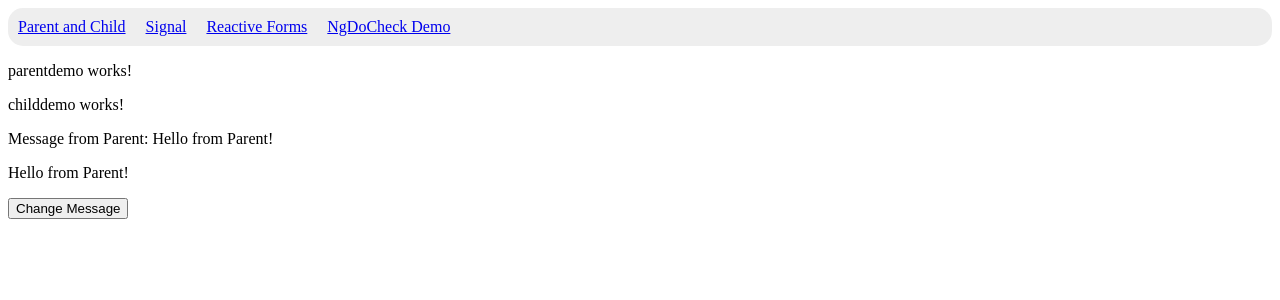
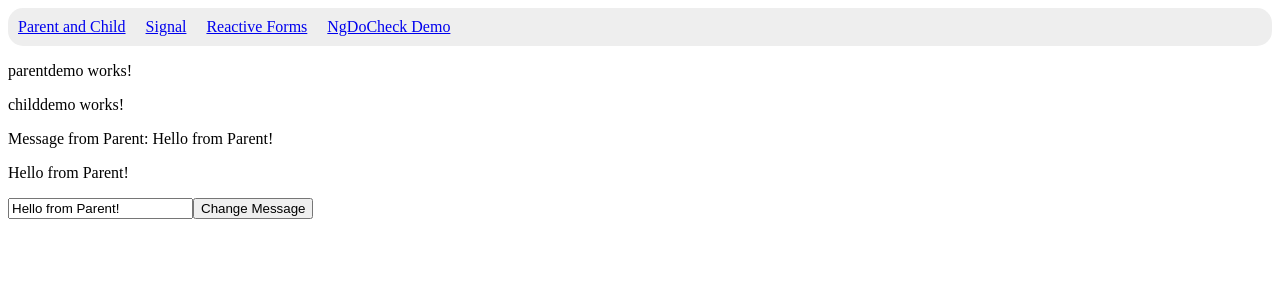
Before and after one commit to techsulai-dev/angular-tutorials, an Angular app: page / in a window 1280 px wide. Shown: the top 300 px of the page. Built offline with nearby package versions, Linux system fonts and the light colour scheme.

Commit message:
just added ngafterviewinitandcheck

```diff
--- a/src/app/Components/childdemo/childdemo.ts
+++ b/src/app/Components/childdemo/childdemo.ts
@@ -1,4 +1,4 @@
-import { AfterContentChecked, AfterContentInit, Component, Input, OnChanges, OnInit, SimpleChanges } from '@angular/core';
+import { AfterContentChecked, AfterContentInit, AfterViewChecked, AfterViewInit, Component, Input, OnChanges, OnInit, SimpleChanges } from '@angular/core';
 
 @Component({
   selector: 'app-childdemo',
@@ -6,7 +6,7 @@ import { AfterContentChecked, AfterContentInit, Component, Input, OnChanges, OnI
   templateUrl: './childdemo.html',
   styleUrl: './childdemo.scss',
 })
-export class Childdemo implements OnChanges, OnInit, AfterContentInit, AfterContentChecked {
+export class Childdemo implements OnChanges, OnInit, AfterContentInit, AfterContentChecked, AfterViewInit, AfterViewChecked{
   @Input() message: string= '';
 
   constructor() {
@@ -32,4 +32,13 @@ export class Childdemo implements OnChanges, OnInit, AfterContentInit, AfterCont
     console.log('Current Message:', this.message);
   }
 
+  ngAfterViewInit() {
+    console.log('✅ View Initialized (ONLY ONCE)');
+  }
+
+  ngAfterViewChecked() {
+    console.log('🔄 View Checked (AGAIN & AGAIN)');
+  }
+
+
 }
--- a/src/app/Components/parentdemo/parentdemo.html
+++ b/src/app/Components/parentdemo/parentdemo.html
@@ -1,3 +1,6 @@
 <p>parentdemo works!</p>
 <app-childdemo [message]="message"><p>{{message}}</p></app-childdemo>
+
+
+<input type="text" [(ngModel)]="message" placeholder="Type a message for child" />
 <button (click)="changeMessage()">Change Message</button>
--- a/src/app/Components/parentdemo/parentdemo.ts
+++ b/src/app/Components/parentdemo/parentdemo.ts
@@ -1,9 +1,10 @@
 import { Component } from '@angular/core';
 import { Childdemo } from "../childdemo/childdemo";
+import { FormsModule } from '@angular/forms';
 
 @Component({
   selector: 'app-parentdemo',
-  imports: [Childdemo],
+  imports: [Childdemo,FormsModule],
   templateUrl: './parentdemo.html',
   styleUrl: './parentdemo.scss',
 })
```
Also changed, not shown: src/app/Components/childdemo/childdemo.html (line endings or trailing spaces).
